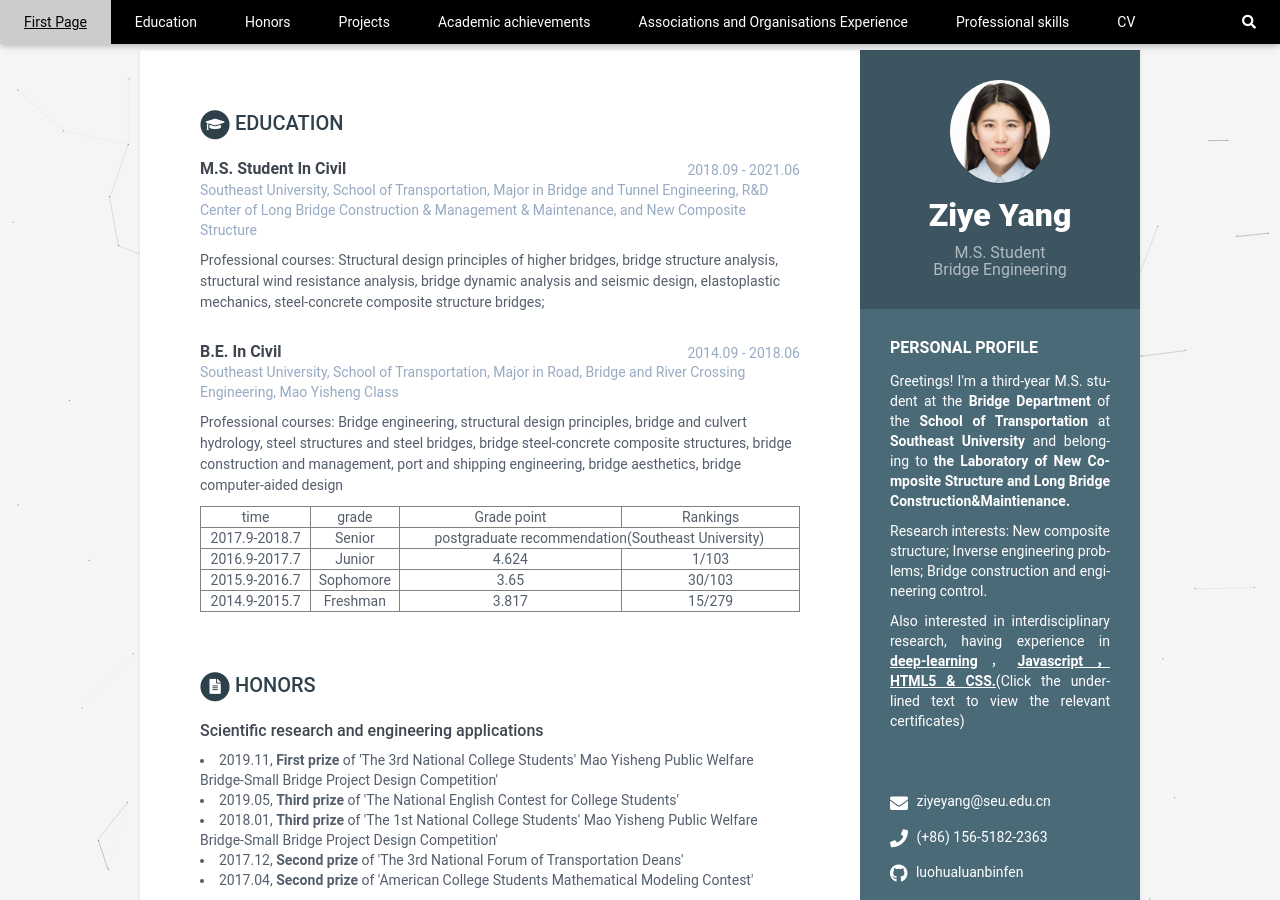
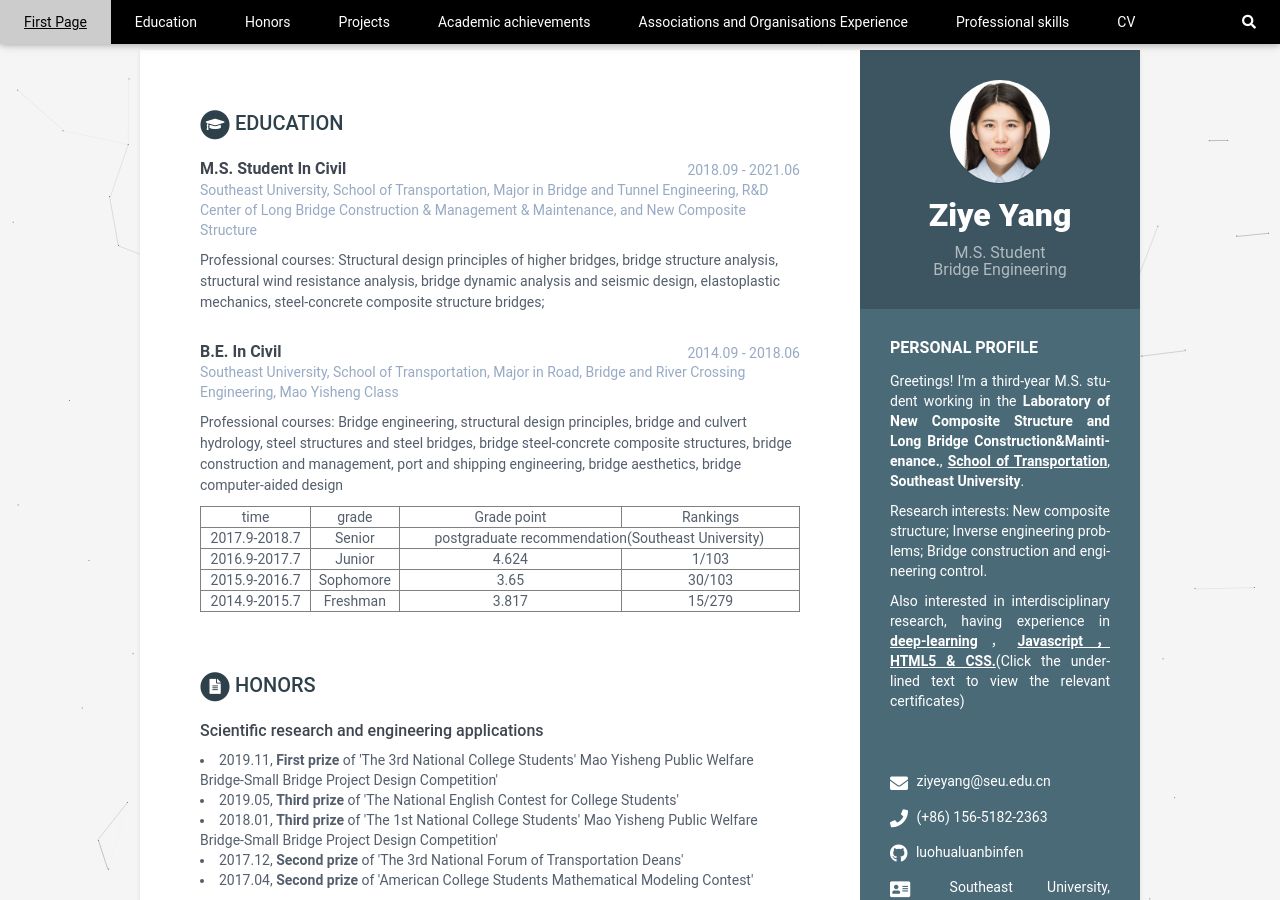
Before and after one commit to luohualuanbinfen/CV_EN, a Jekyll site: the page built from index.html, in a window 1280 px wide and 900 px high. Built offline with Jekyll 4.4.1, drawn with Linux system fonts in a browser that asks for light colours.

Commit message:
Update interests.html

```diff
--- a/_includes/interests.html
+++ b/_includes/interests.html
@@ -9,7 +9,7 @@
   <ul class="list-unstyled interests-list">
     {% for interest in interests %}
 
-      <li>Greetings! I'm a third-year M.S. student at the <b>Bridge Depart&shy;ment</b> of the <b>School of Transportation</b> at <b>Southeast University</b> and  belonging to <b>the Laboratory of New Co&shy;mposite Structure and Long Bridge Construction&Mainti&shy;enance.</b></li>
+      <li>Greetings! I'm a third-year M.S. student working in the <b>Laboratory of New Co&shy;mposite Structure and Long Bridge Construction&Mainti&shy;enance.</b>, <b><u>School of Transportation</u></b>, <b>Southeast University</b>.</li>
       <li>Research interests: New composite structure; Inverse engineering problems; Bridge construction and engineering control.</li>
       <li>Also interested in interdisciplinary research, having experience in <a href="https://coursera.org/share/d6cd0aa67e414c0a7ddf23db8758deae"><b><u>deep-learning</u></b></a>，<a href="https://coursera.org/share/cc9ef0a0042bf10c00a79bfb5cddb432"><b><u>Javascript，HTML5 & CSS.</u></b></a>(Click the underlined text to view the relevant certificates)</li>
 
```
